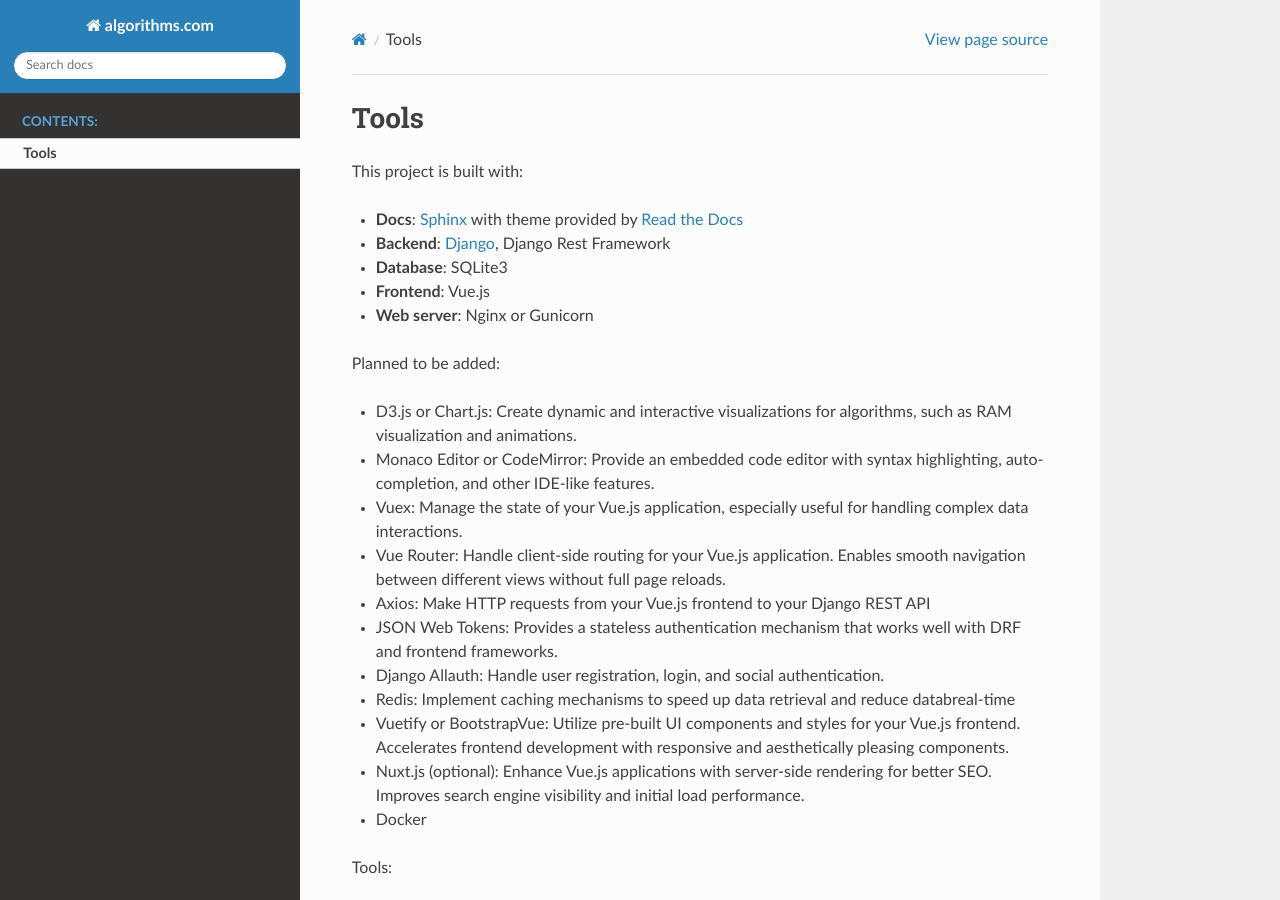
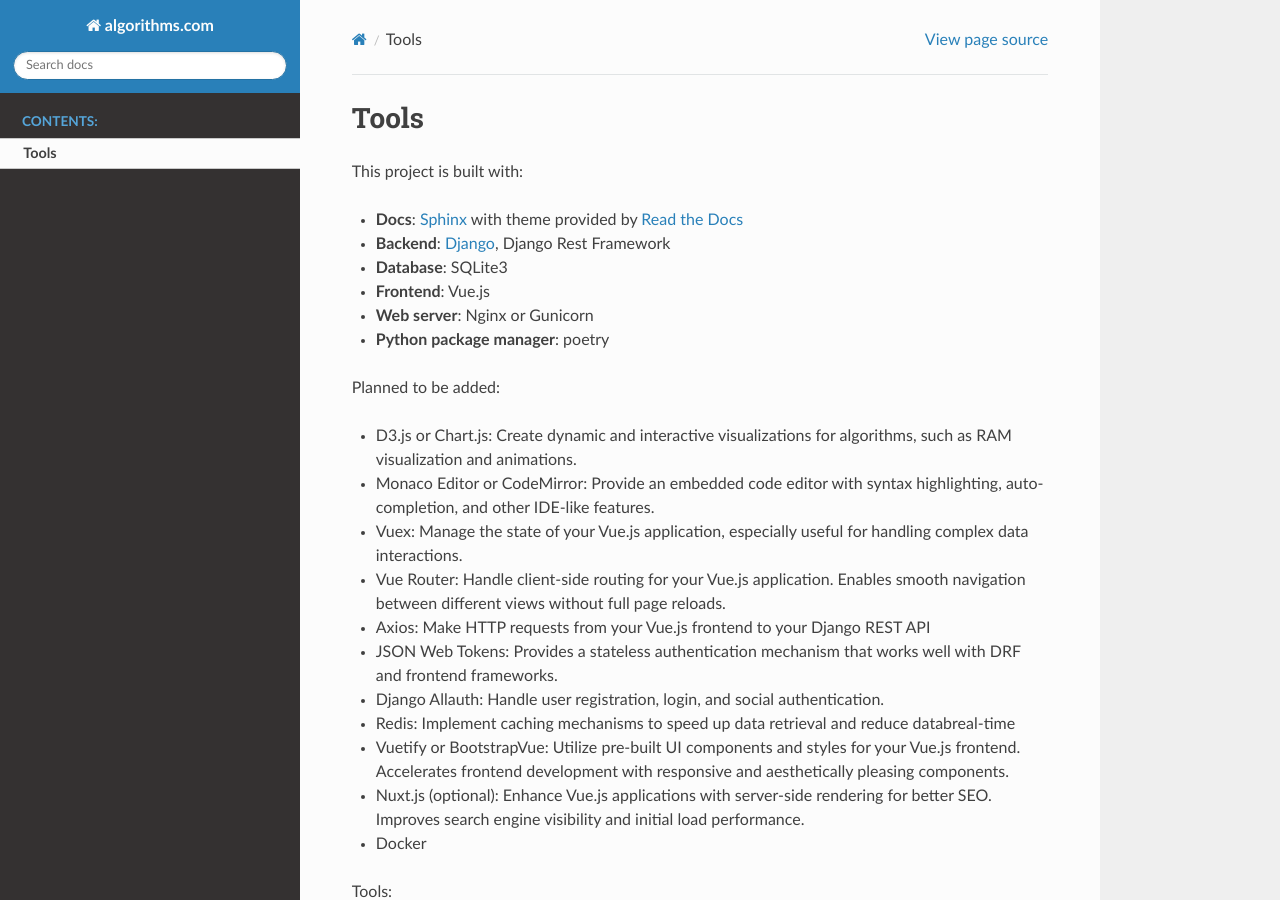
Before and after one commit to kingofjazzpiano/algorithms.com, a Sphinx documentation site: the page built from documentation/sphinx_docs/source/tools.rst, in a window 1280 px wide and 900 px high. Built offline with Sphinx 7.4.7 and the Read the Docs theme 3.1.0, drawn with Linux system fonts in a browser that asks for light colours.

Commit message:
update tools.rst

```diff
--- a/documentation/sphinx_docs/source/tools.rst
+++ b/documentation/sphinx_docs/source/tools.rst
@@ -9,6 +9,7 @@
 - **Database**: SQLite3
 - **Frontend**: Vue.js
 - **Web server**: Nginx or Gunicorn
+- **Python package manager**: poetry
 
 
 Planned to be added:
```
Also changed, not shown: structurizr_workspace/.structurizr/1/images/Containers-thumbnail.png, 9 other files.
